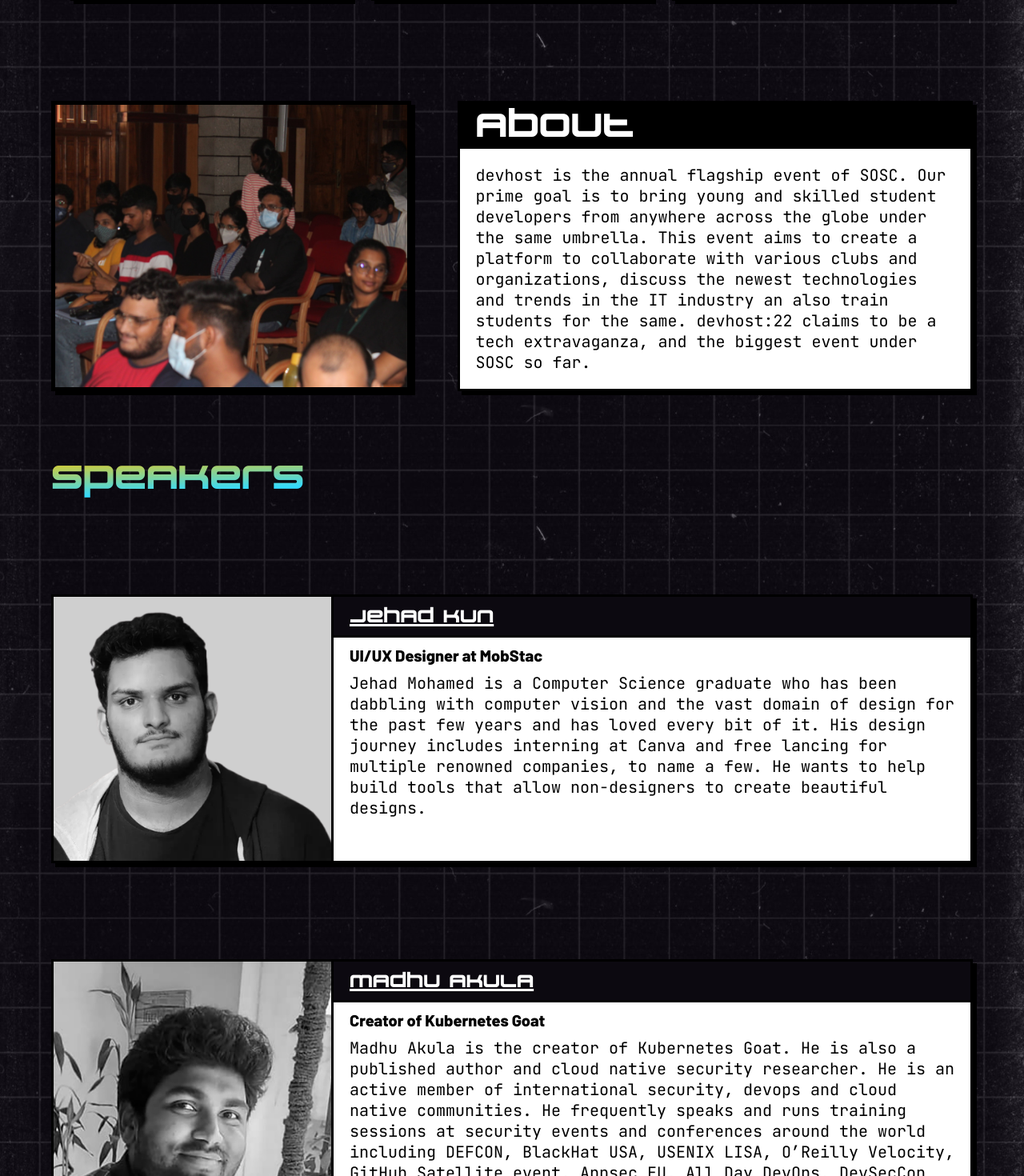
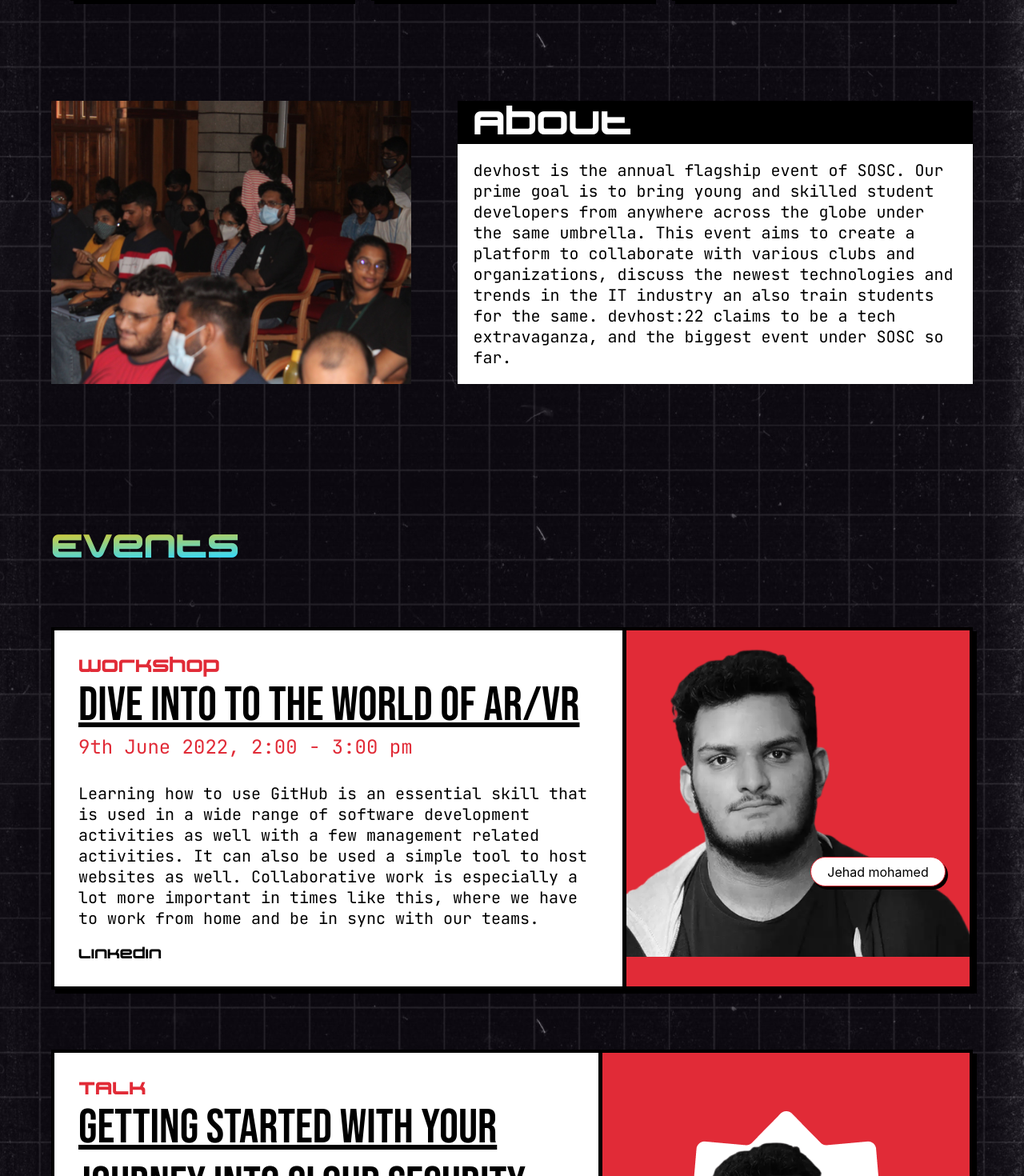
Before and after one commit to so-sc/devhost-2022, a React (Create React App) app: page / in a window 1280 px wide. Shown: the part 980-2450 px from the top of the page at 80% size. Built offline with nearby package versions, Linux system fonts and the light colour scheme; a web font is replaced by a local one.

Commit message:
fixed basic layout

```diff
--- a/src/App.js
+++ b/src/App.js
@@ -1,10 +1,10 @@
 // import logo from './logo.svg';
 // import './App.css';
-// import Nav from './components/Nav/Nav.js'
+import Nav from './components/Nav/Nav.js'
 import Container from './components/Container/Container.js'
 import AboutBody from './components/About/About.js'
 import Landing from './components/Landingpage/Landing.js';
-import Speakers from './components/Speakers/Speakers.js'
+// import Speakers from './components/Speakers/Speakers.js'
 import Events from './components/Events/Events'
 import Association from './components/Association/Association.js';
 import Sponsors from './components/Sponsors/Sponsors.js';
@@ -13,11 +13,11 @@ import Footer from './components/Footer/Footer.js';
 function App() {
   return (
     <div className="App">
-
+      <Nav />
       <Landing/>
       <Container>
         <AboutBody/>
-        <Speakers />
+        {/* <Speakers /> */}
         <Events/>
         <Association/>
         <Sponsors/>
--- a/src/components/About/About.css
+++ b/src/components/About/About.css
@@ -6,12 +6,12 @@
   flex-direction: row;
   align-items: stretch;
   justify-content: center;
-  margin-top: 250px;
+  margin: 250px 0px 175px 0px;
 }
 
 .About-img {
-  border: 5px solid var(--clr-black);
-  box-shadow: 5px 5px 0px var(--clr-black);
+  /* border: 5px solid var(--clr-white); */
+  /* box-shadow: 5px 5px 0px var(--clr-black); */
   width: 100%;
   max-width: 450px;
   height: auto;
@@ -21,16 +21,16 @@
 .About-desc {
   background-color: white;
   /* width: 600px; */
-  border: 3px solid black;
+  /* border: 3px solid var(--clr-lime); */
   margin-left: 5%;
-  box-shadow: 5px 5px 0px var(--clr-black);
+  /* box-shadow: 5px 5px 0px var(--clr-lime); */
   /* margin-bottom: 50px; */
 }
 
 .About-heading {
   /* font-family: var(--ff-bebas-nue); */
   /* font-size: 24px; */
-  border-bottom: 3px solid black;
+  /* border-bottom: 3px solid lime; */
   /* text-decoration: underline; */
   /* padding-bottom: 30px; */
   /* background-color: var(--clr-red); */
--- a/src/components/Events/Events.css
+++ b/src/components/Events/Events.css
@@ -2,6 +2,7 @@
    background: linear-gradient(to bottom right, var(--clr-clr1), var(--clr-clr2), var(--clr-clr3));
   -webkit-background-clip: text;
   -webkit-text-fill-color: transparent;
+  color: white;
 }
 
 .EventCard {
@@ -20,9 +21,11 @@
   padding: 30px;
   display: flex;
   flex-direction: column;
+  justify-content: space-between;
 }
 .Event-role {
   /* font-size: 32px; */
+  /* color: var(--clr-clr3); */
   color: var(--clr-red);
 }
 
@@ -33,15 +36,18 @@
 }
 .Event-time {
   /* font-size: 20px; */
+  font-family: var(--ff-jetbrains);
   color: var(--clr-red);
   margin-bottom: 30px;
 }
-/* .Event-desc{
-    font-size: 25px;
+
+.Event-desc{
+    /* font-size: 25px;
     width: 702px;
-    height: 484px;
-    margin-right: 66px;
-} */
+    height: 484px; */
+    margin-bottom: 20px;
+}
+
 .Event-speaker {
   /* position: relative; */
   /* height: 484px; */
@@ -75,7 +81,7 @@
   background-color: var(--clr-white);
   box-shadow: 3px 4px 0px var(--clr-black);
   border-radius: 30px;
-  border: 1px solid var(--clr-black);
+  border: 1px solid var(--clr-red);
   padding: 7.5px 20px;
   position: relative;
   bottom: 125px;
@@ -84,6 +90,22 @@
 
   /* margin-right: 25px; */
   color: var(--clr-black);
+}
+
+.Event-speaker-linkdln {
+  color: black;
+  font-family: var(--ff-goswell);
+  font-size: 1.5em;
+  /* display: inline; */
+}
+
+.Event-speaker-linkdln:hover {
+  color: black;
+  text-decoration: underline;
+}
+
+.Event-speaker-linkdln:visited {
+  color: black;
 }
 /* .tag{
     height: 20px;
--- a/src/components/Events/Events.js
+++ b/src/components/Events/Events.js
@@ -6,10 +6,13 @@ function EventCard ({item,index})  {
   return (
     <div className='EventCard'>
         <div className='Event-body'>
+          <div className='Event-body-top'>
             <h2 className='Event-role'>{item.role}</h2>
             <h1 className='Event-heading'> {item.title} </h1>
             <h3 className='Event-time'> {item.time} </h3>
             <p className='Event-desc'> {item.desc} </p>
+          </div>
+          <a className='Event-speaker-linkdln' href={item.link}> linkedin </a>
         </div>
         <figure className='Event-speaker'>
             <img className='Event-img' src={item.img} alt={`${item.name} speaker`}/>
--- a/src/components/Events/EventsList.js
+++ b/src/components/Events/EventsList.js
@@ -2,7 +2,8 @@ export const EventList=[
     {
         role: 'Workshop',
         name: 'Jehad mohamed',
-        img: require('../../assets/events/jehad.png'),
+        img: require('../../assets/speakers/jehad.png'),
+        link: 'https://github.com/fauwara',
         title: 'DIVE INTO TO THE WORLD OF AR/VR',
         time: '9th June 2022, 2:00 - 3:00 pm',
         desc: 'Learning how to use GitHub is an essential skill that is used in a wide range of software development activities as well with a few management related activities. It can also be used a simple tool to host websites as well. Collaborative work is especially a lot more important in times like this, where we have to work from home and be in sync with our teams.'
@@ -11,6 +12,7 @@ export const EventList=[
         role: 'Talk',
         name: 'Madhu Akula',
         img: require('../../assets/events/jehad.png'),
+        link: 'https://github.com/fauwara',
         title: 'Getting Started with Your Journey into Cloud Security',
         time: '9th June 2022, 2:00 - 3:00 pm',
         desc: 'Most organizations use cloud services in one way or another to run their workloads. In this session, we will see how we can get started on our journey in the vast domain of Cloud Security. Along with an interesting interaction to instil a deeper understanding of the fundamentals of working with the cloud, Madhu will share his experiences too.'
@@ -19,6 +21,7 @@ export const EventList=[
         role: 'Workshop',
         name: 'Sam Poder',
         img: require('../../assets/events/jehad.png'),
+        link: 'https://github.com/fauwara',
         title: 'Lift off with Next.js',
         time: '9th June 2022, 2:00 - 3:00 pm',
         desc: 'Next.js is taking over the React galaxy. In this talk we’ll learn the framework through building a website that uses many of Next.js’s core features such as API Routes, ISR & Dynamic Routing.'
@@ -27,6 +30,7 @@ export const EventList=[
         role: 'Talk',
         name: 'Siddhart Dayalwal',
         img: require('../../assets/events/jehad.png'),
+        link: 'https://github.com/fauwara',
         title: 'Upskill with Hackathon and Communities',
         time: '9th June 2022, 2:00 - 3:00 pm',
         desc: 'The prime intent of a community is to acquaint students with the ecosystem (pertaining to the domain of that particular community) and develop skill sets by providing effective training. We are a community which believes in knowledge for all. Join Siddharth in this interactive session to know more about Communities and Hackathons. Hackathons are another fun medium to promote learning. In todays times, the importance of hackathons in the technical sphere has reached new limits.'
--- a/src/components/Landingpage/Landing.css
+++ b/src/components/Landingpage/Landing.css
@@ -92,7 +92,7 @@
 
 .lan-logo {
   width: auto;
-  max-width: 350px;
+  max-width: 300px;
   object-fit: cover;
   height: auto;
 }
--- a/src/components/Landingpage/Landing.js
+++ b/src/components/Landingpage/Landing.js
@@ -17,7 +17,7 @@ function Landingpage() {
   return (
     <section className='landing'>
       <div className='landing-bg-color'>
-        <Nav />
+        {/* <Nav /> */}
         <Container>
           <div className='landing-bg'>
             <div className='landing-transparent-bg'>
--- a/src/components/Nav/Nav.css
+++ b/src/components/Nav/Nav.css
@@ -28,7 +28,7 @@
 	color: var(--clr-white);
 	font-size: 1.3rem;
 	font-weight: 100;
-	font-family: var(--ff-bebas-nue);
+	font-family: var(--ff-goswell);
 }
 
 .nav-item {
--- a/src/components/Speakers/speaker.css
+++ b/src/components/Speakers/speaker.css
@@ -5,9 +5,10 @@
 }
 
 .speakers h1{
-  background: linear-gradient(to bottom right, var(--clr-clr1), var(--clr-clr2), var(--clr-clr3));
+  /* background: linear-gradient(to bottom right, var(--clr-clr1), var(--clr-clr2), var(--clr-clr3));
   -webkit-background-clip: text;
-  -webkit-text-fill-color: transparent;
+  -webkit-text-fill-color: transparent; */
+  color: var(--clr-lime);
 }
 
 .speaker-card {
--- a/src/components/Sponsors/Sponsors.css
+++ b/src/components/Sponsors/Sponsors.css
@@ -24,6 +24,7 @@
 .sponsors-card {
     display: flex;
     justify-content: center;
+    /* width: 10%; */
     width: 250px;
     height: 150px;
     margin: 20px;
```
